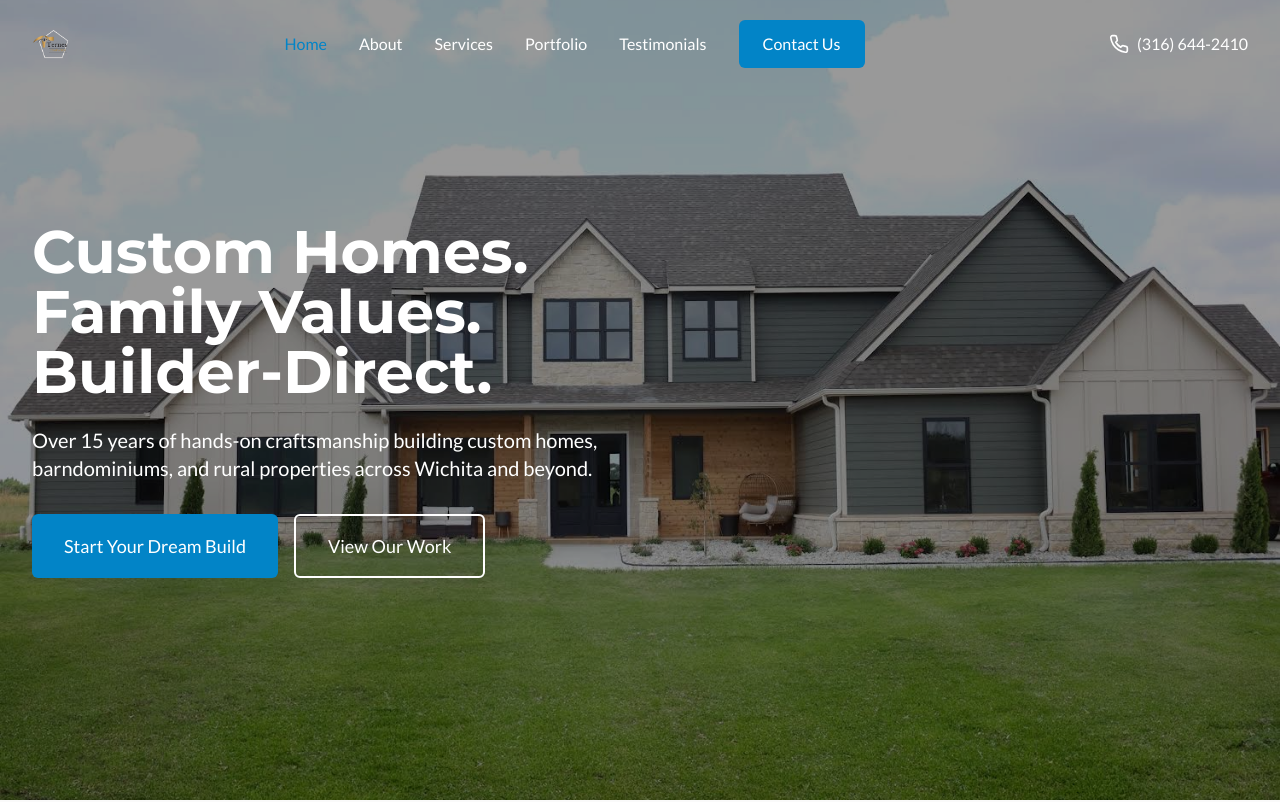
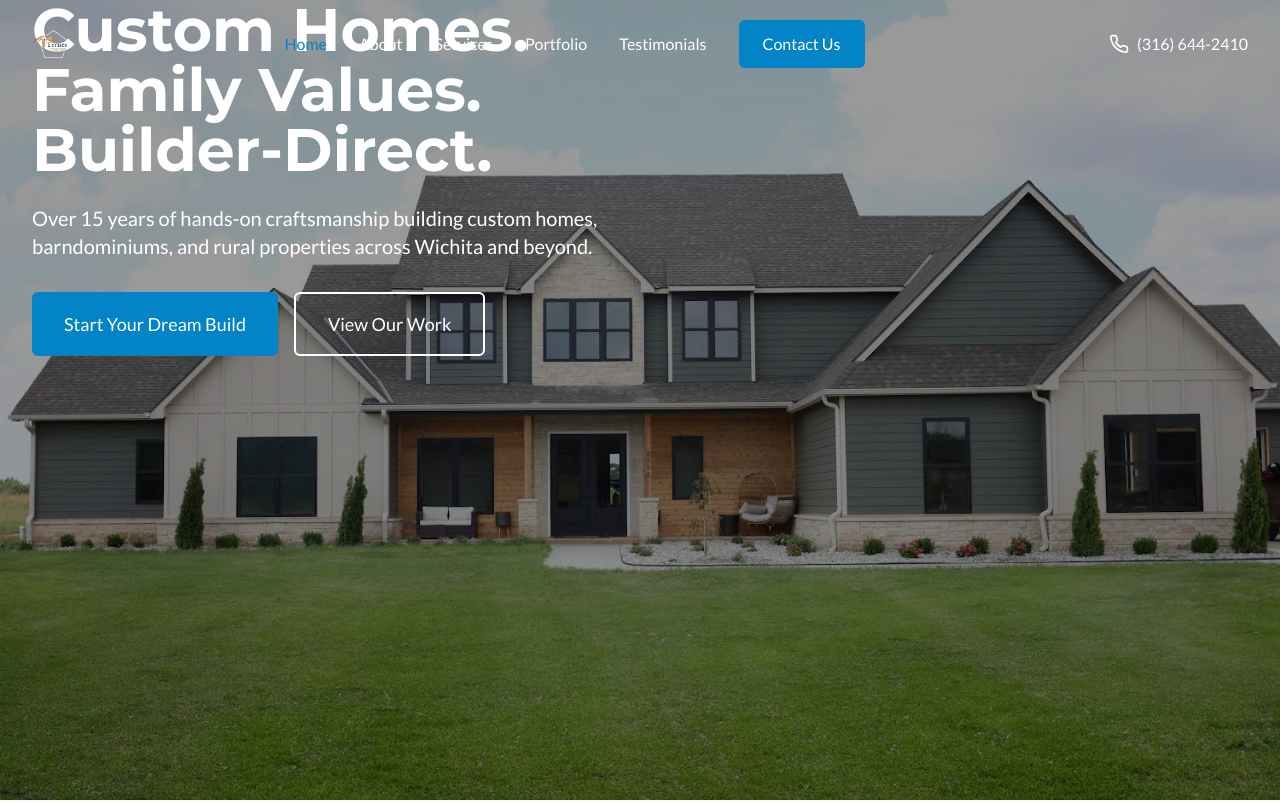
Before and after one commit to Zrsteffen/ternesconstruction, a React (Vite) app: page / in a window 1280 px wide. Shown: the top 802 px of the page. Built offline with nearby package versions, Linux system fonts and the light colour scheme.

Commit message:
Update HomePage.tsx
auto scale hero image

```diff
--- a/src/pages/HomePage.tsx
+++ b/src/pages/HomePage.tsx
@@ -26,7 +26,7 @@ const HomePage: React.FC = () => {
       </Helmet>
 
       {/* Hero Section */}
-      <section className="relative h-screen">
+      <section className="relative min-h-[60vh] md:min-h-[80vh] lg:min-h-screen">
         <div className="absolute inset-0 z-0">
           <div className="absolute inset-0 bg-black bg-opacity-40 z-10"></div>
           <img
```
